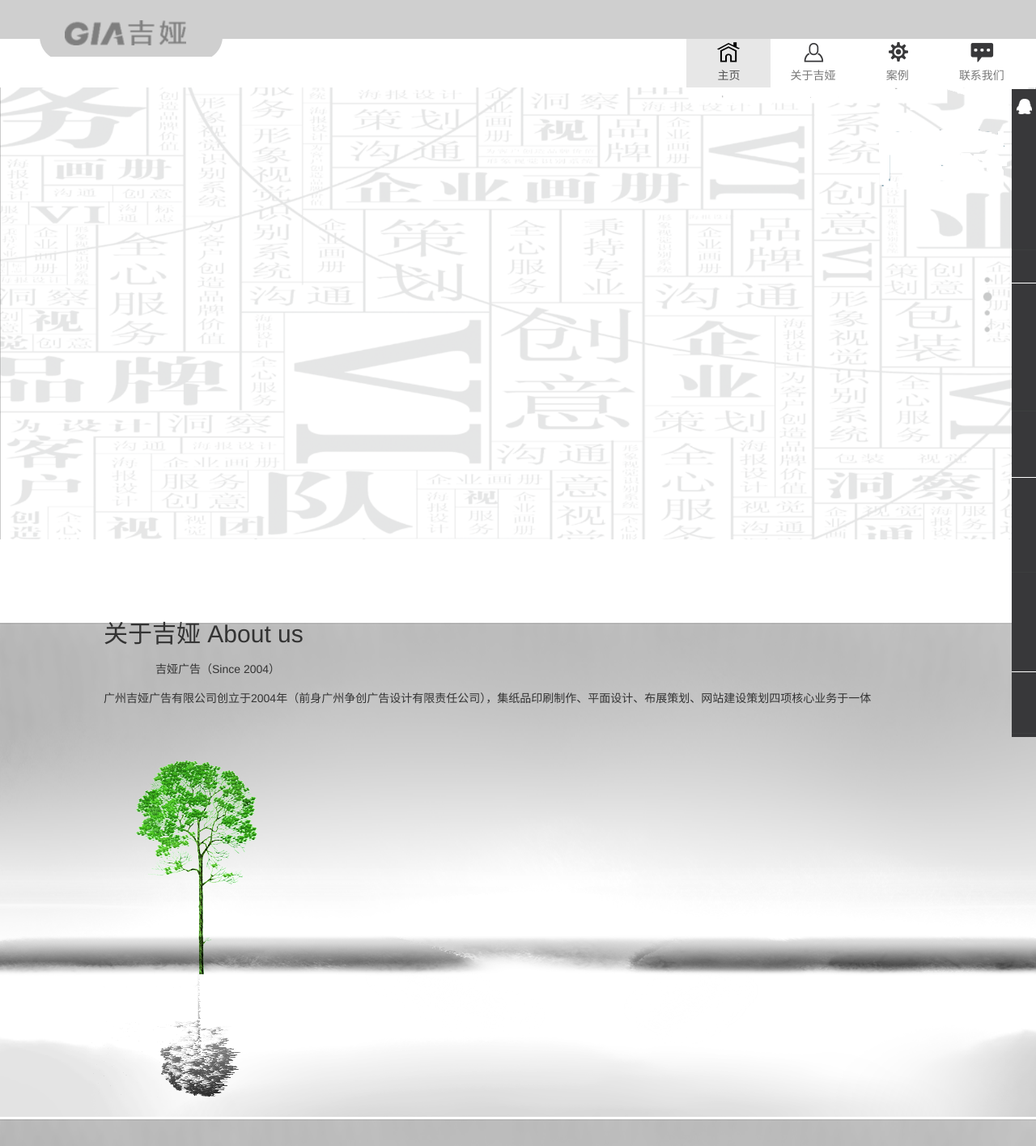
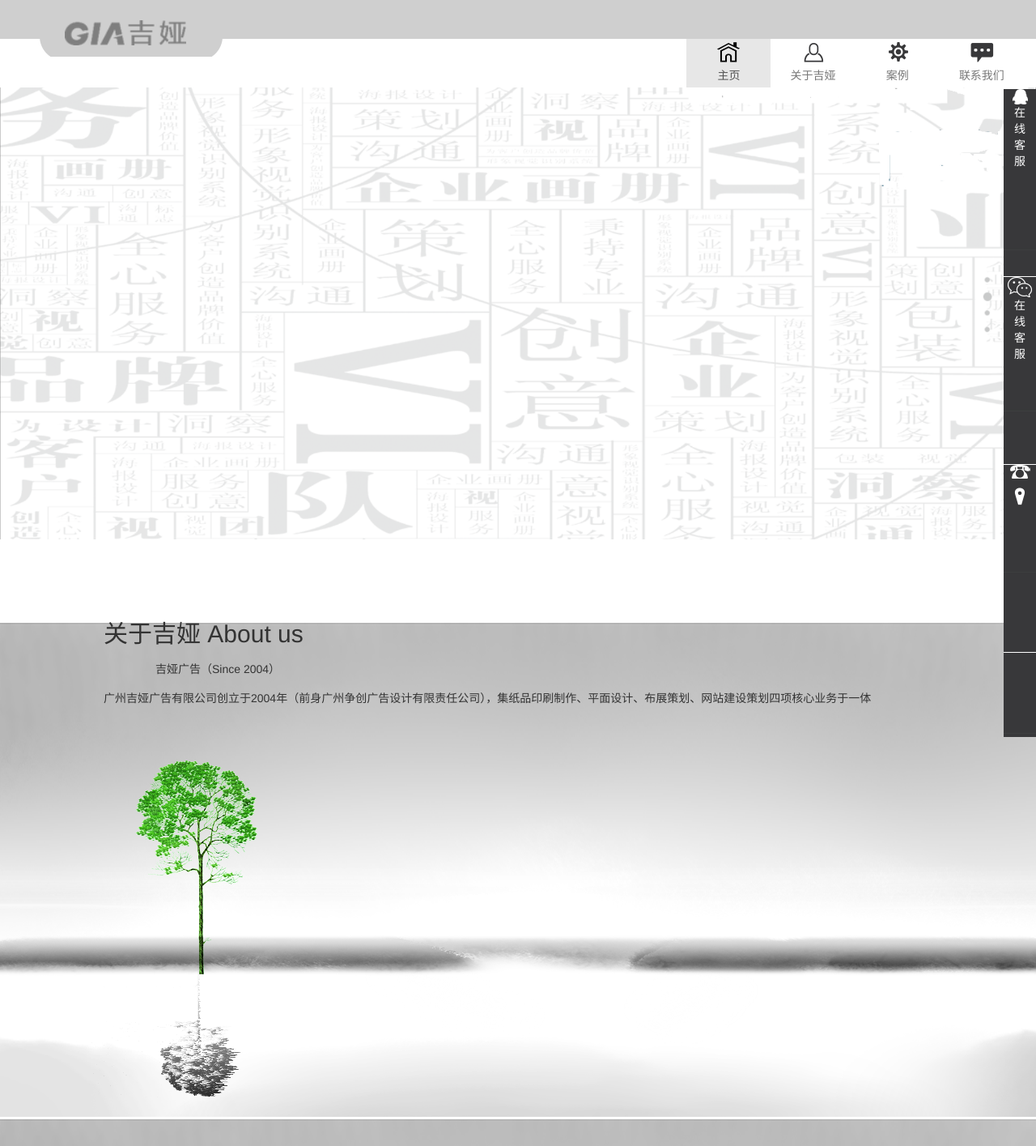
Before and after one commit to bugos2017/jia, a PHP site: page / in a window 1280 px wide. Shown: the top 1415 px of the page at 81% size. Run offline with PHP 8.4, Linux system fonts and the light colour scheme.

Commit message:
右边栏样式

```diff
--- a/css/style.css
+++ b/css/style.css
@@ -89,15 +89,14 @@ ul{
 	right: 0;
 	top: 110px;
 	height: 100%;
-	width: 30px;
+	width: 40px;
 	z-index: 90;
 }
 .contact>li{
-	height: 30%;
+	height: 29%;
 	width: 100%;
 	border-bottom: 1px solid #fff;
 	text-align: center;
-	padding-top: 40%;
 }
 #aboutus{
 	margin-top: 100px;
--- a/index.html
+++ b/index.html
@@ -72,9 +72,18 @@
 
     <!--右侧导航栏-->
     <ul class="contact">
-      <li><p style="background-image: url(img/QQ.png);width: 19px; height: 19px;text-align: center;margin:0 auto;"></p></li>
-      <li></li>
-      <li></li>
+      <li>
+        <p style="background-image: url(img/QQ.png);width: 19px; height: 19px;text-align: center;margin:auto;"></p>
+        <p style="color: #fff;font: 14 微软雅黑;">在<br>线<br>客<br>服</p>
+      </li>
+      <li>
+        <p style="background-image: url(img/wechat.png);width: 30px; height: 25px;text-align: center;margin:auto;"></p>
+        <p style="color: #fff;font: 14 微软雅黑;">在<br>线<br>客<br>服</p>
+      </li>
+      <li>
+        <div style="width: 25px; height: 25px;background-image: url(img/rightnavicon.png); margin:auto;"></div>
+        <div style="width: 25px; height: 25px;background-image: url(img/rightnavicon.png); margin:auto;background-position: 0 25px;"></div>
+      </li>
     </ul>
 
 
```
Also changed, not shown: img/rightnavicon.png (renamed from img/底图icon.png), img/wechat.png (renamed from img/微信.png).
